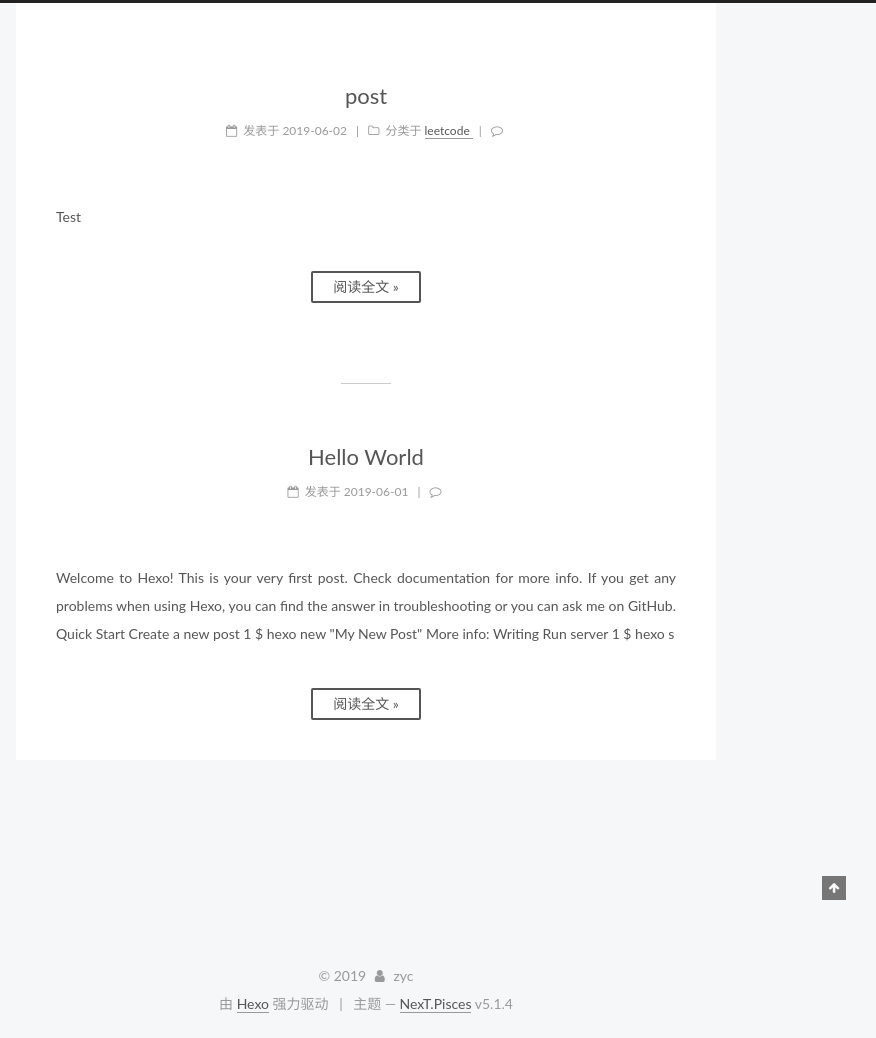
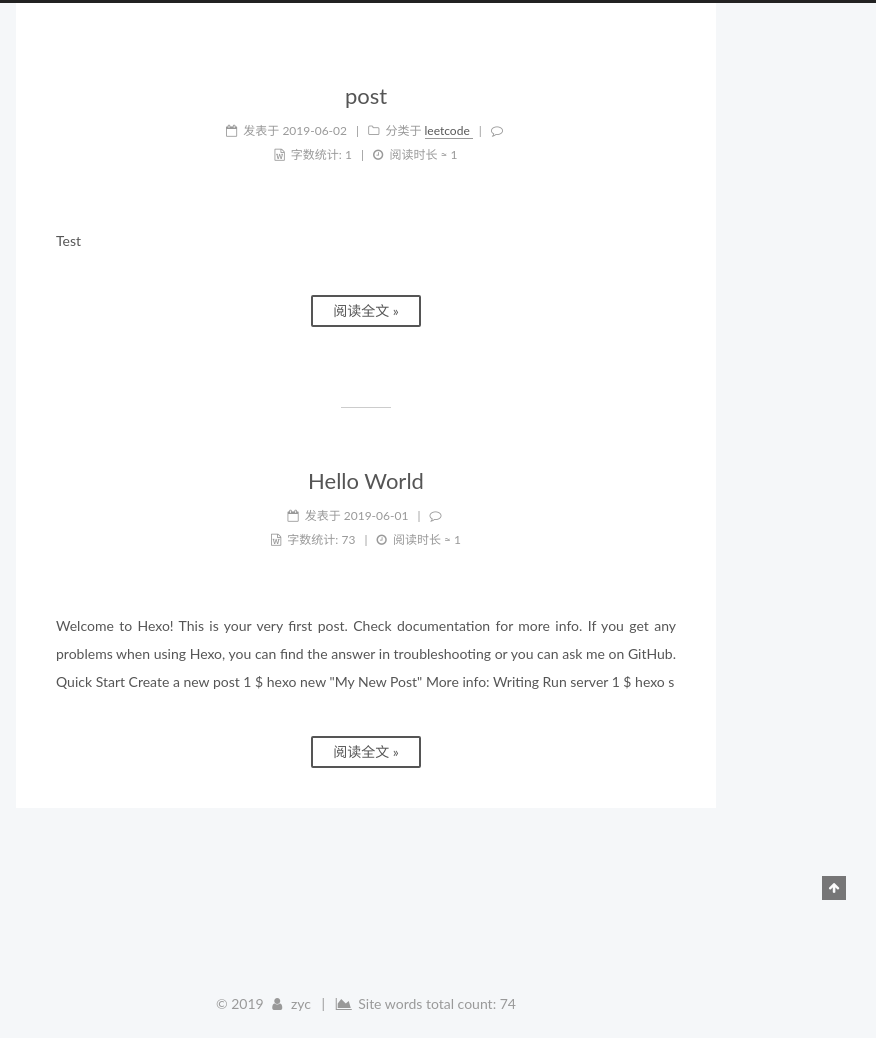
Before and after one commit to Sherlochao/Sherlochao.github.io, a plain HTML site: page index.html in a window 1280 px wide. Shown: the full height of the page, 404-1280 px from the left. Drawn offline with Linux system fonts and the light colour scheme.

Commit message:
Site updated: 2019-06-02 11:03:46

```diff
--- a/css/main.css
+++ b/css/main.css
@@ -1823,7 +1823,7 @@ pre .javascript .function {
   width: 4px;
   height: 4px;
   border-radius: 50%;
-  background: #b93416;
+  background: #99b5ff;
 }
 .links-of-blogroll {
   font-size: 13px;
--- a/index.html
+++ b/index.html
@@ -381,6 +381,37 @@
 
 
 
+            <div class="post-wordcount">
+
+
+                <span class="post-meta-item-icon">
+                  <i class="fa fa-file-word-o"></i>
+                </span>
+
+                  <span class="post-meta-item-text">字数统计&#58;</span>
+
+                <span title="字数统计">
+                  1
+                </span>
+
+
+
+                <span class="post-meta-divider">|</span>
+
+
+
+                <span class="post-meta-item-icon">
+                  <i class="fa fa-clock-o"></i>
+                </span>
+
+                  <span class="post-meta-item-text">阅读时长 &asymp;</span>
+
+                <span title="阅读时长">
+                  1
+                </span>
+
+            </div>
+
 
 
 
@@ -514,6 +545,37 @@
 
 
 
+
+            <div class="post-wordcount">
+
+
+                <span class="post-meta-item-icon">
+                  <i class="fa fa-file-word-o"></i>
+                </span>
+
+                  <span class="post-meta-item-text">字数统计&#58;</span>
+
+                <span title="字数统计">
+                  73
+                </span>
+
+
+
+                <span class="post-meta-divider">|</span>
+
+
+
+                <span class="post-meta-item-icon">
+                  <i class="fa fa-clock-o"></i>
+                </span>
+
+                  <span class="post-meta-item-text">阅读时长 &asymp;</span>
+
+                <span title="阅读时长">
+                  1
+                </span>
+
+            </div>
 
 
 
@@ -744,18 +806,21 @@ $ hexo s
   <span class="author" itemprop="copyrightHolder">zyc</span>
 
 
+    <span class="post-meta-divider">|</span>
+    <span class="post-meta-item-icon">
+      <i class="fa fa-area-chart"></i>
+    </span>
+
+      <span class="post-meta-item-text">Site words total count&#58;</span>
+
+    <span title="Site words total count">74</span>
+
 </div>
 
 
-  <div class="powered-by">由 <a class="theme-link" target="_blank" href="https://hexo.io">Hexo</a> 强力驱动</div>
 
 
 
-  <span class="post-meta-divider">|</span>
-
-
-
-  <div class="theme-info">主题 &mdash; <a class="theme-link" target="_blank" href="https://github.com/iissnan/hexo-theme-next">NexT.Pisces</a> v5.1.4</div>
 
 
 
```
Also changed, not shown: 2019/06/01/hello-world/index.html (+40 -6 lines), 2019/06/02/leetcode/test/index.html (+40 -6 lines), archives/2019/06/index.html (+9 -6 lines), archives/2019/index.html (+9 -6 lines), archives/index.html (+9 -6 lines), categories/index.html (+11 -6 lines), categories/leetcode/index.html (+9 -6 lines), tags/index.html (+9 -8 lines), tags/leetcode/index.html (+9 -6 lines).
